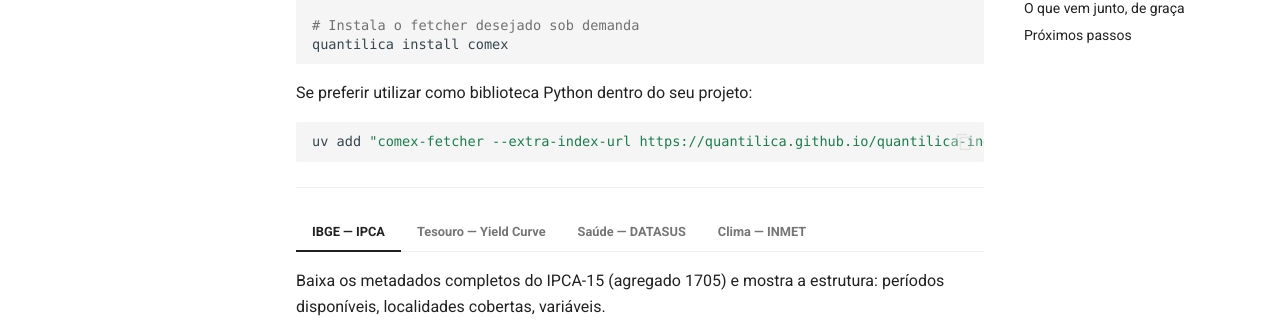
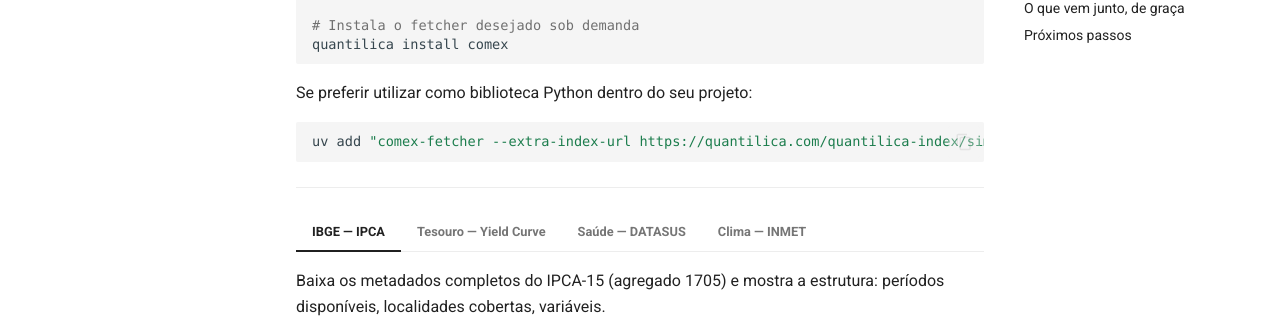
Before and after one commit to Quantilica/docs, an MkDocs documentation site: the page built from docs/quickstart.md, in a window 1280 px wide and 900 px high, scrolled down 370 px. Shown: the part 127-452 px from the top of the window. Built offline with MkDocs 1.6.1 and Material for MkDocs 9.7.7, drawn with Linux system fonts in a browser that asks for light colours; some web fonts are replaced; comment, search, counter and statistics services are not loaded; some of the changed lines change nothing that is shown.

Commit message:
docs: atualizar URLs de indice para quantilica.com/quantilica-index/

````diff
--- a/docs/quickstart.md
+++ b/docs/quickstart.md
@@ -23,7 +23,7 @@
 Se preferir utilizar como biblioteca Python dentro do seu projeto:
 
 ```bash
-uv add "comex-fetcher --extra-index-url https://quantilica.github.io/quantilica-index/simple/"
+uv add "comex-fetcher --extra-index-url https://quantilica.com/quantilica-index/simple/"
 ```
 
 ---
````
